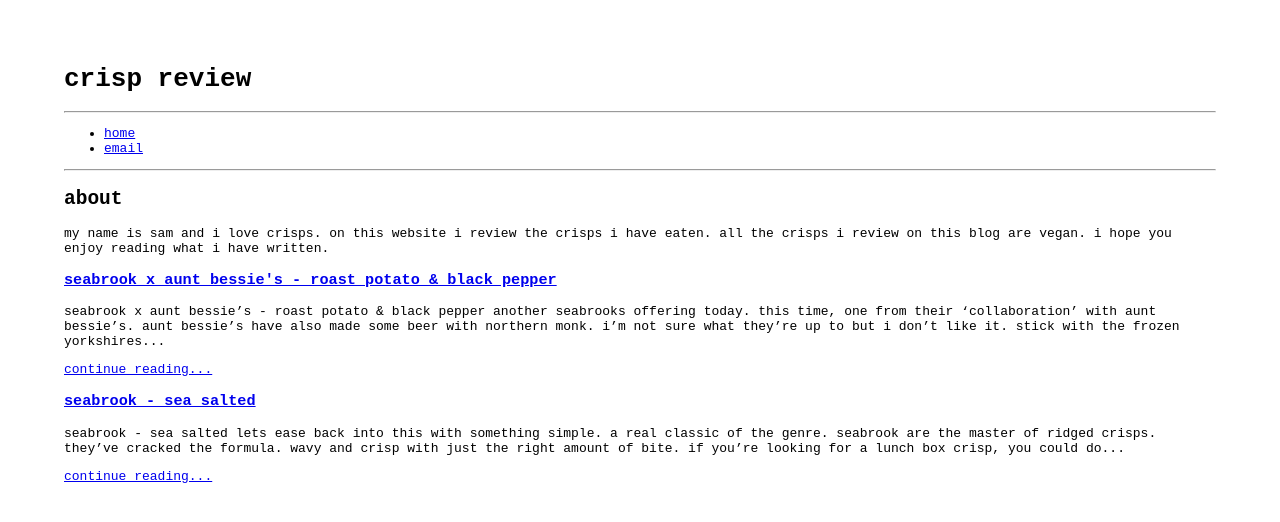
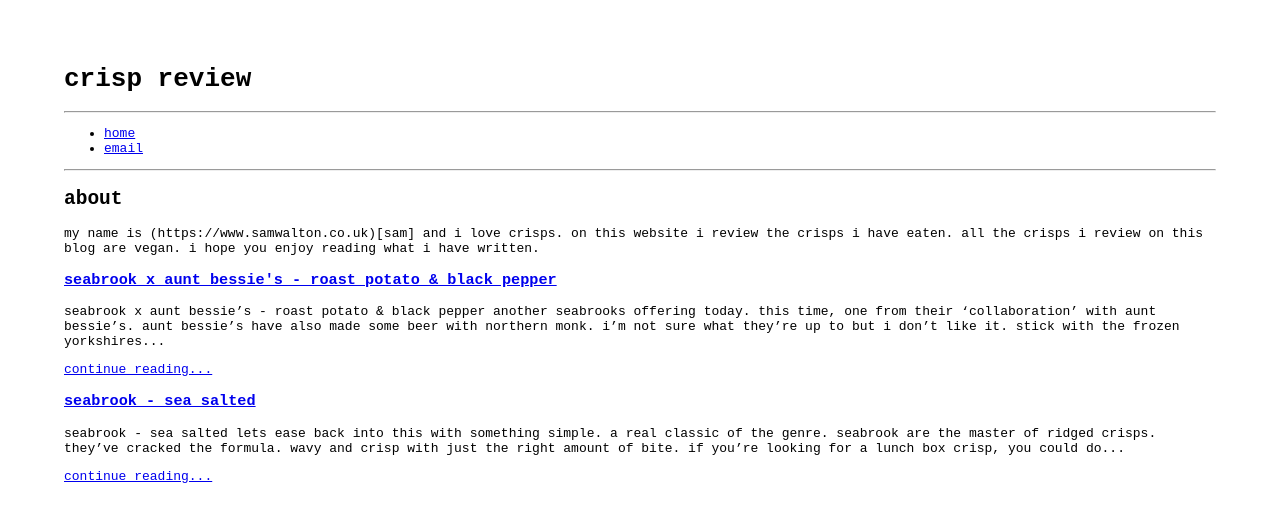
Before and after one commit to crispreview/crispreview.github.io, a Jekyll site: the page built from index.md, in a window 1280 px wide. Shown: the top 522 px of the page. Built offline with Jekyll 4.4.1, drawn with Linux system fonts in a browser that asks for light colours; some of the changed lines change nothing that is shown.

Commit message:
Update index.md

```diff
--- a/index.md
+++ b/index.md
@@ -5,4 +5,4 @@
 link: /
 layout: default
 ---
-My name is Sam and I love crisps. On this website I review the crisps I have eaten. All the crisps I review on this blog are vegan. I hope you enjoy reading what I have written.
+My name is (https://www.samwalton.co.uk)[Sam] and I love crisps. On this website I review the crisps I have eaten. All the crisps I review on this blog are vegan. I hope you enjoy reading what I have written.
```
